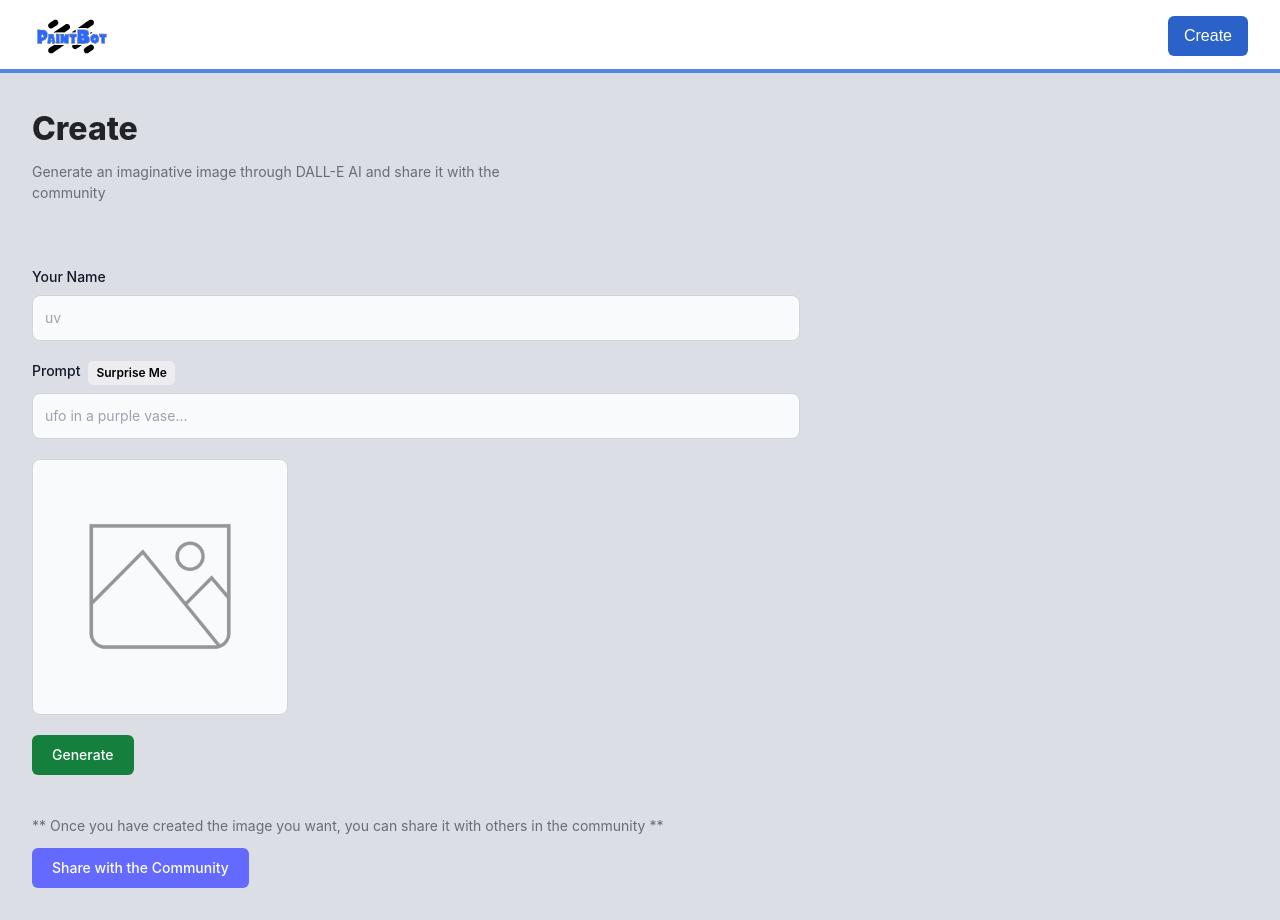
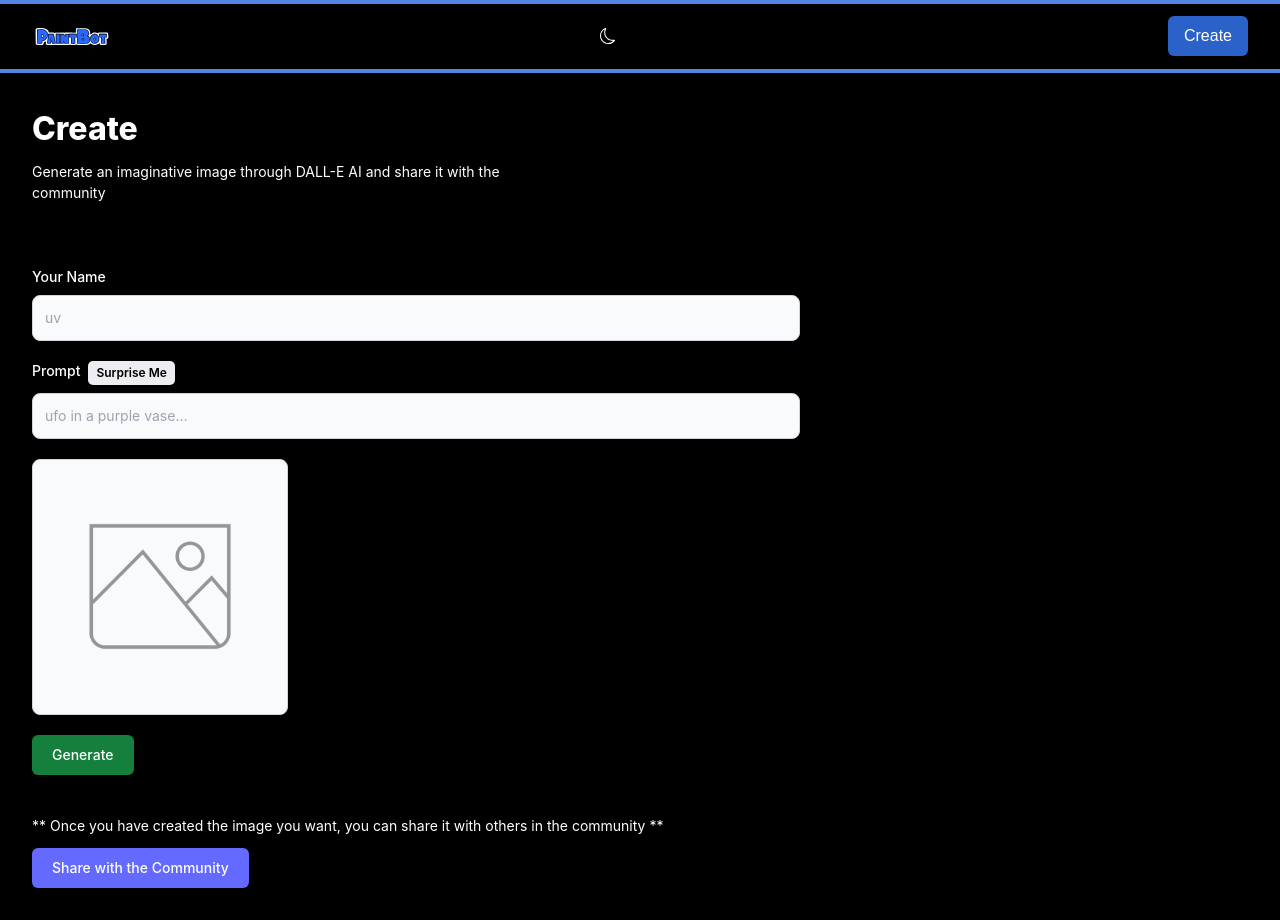
Before and after one commit to yuvrxj-afk/PaintBot, a React (Vite) app: page /create-post in a window 1280 px wide. Built offline with nearby package versions, Linux system fonts and the light colour scheme; a web font is replaced by a local one.

Commit message:
add dark mode and shimmer ui

```diff
--- a/src/App.jsx
+++ b/src/App.jsx
@@ -1,15 +1,46 @@
-import React from "react";
+import React,{useState,useContext} from "react";
 import { BrowserRouter, Link, Route, Routes } from "react-router-dom";
 import { logo } from "./assets";
 import { Home, CreatePost } from "./pages";
+import { ThemeContext, themes } from "./components/ThemeContext";
 
 const App = () => {
+  const [theme,setTheme]=useState(themes.light)
+  const toggleTheme = () => {
+    (theme===themes.light)?setTheme(themes.dark):setTheme(themes.light);
+  };
   return (
+      <ThemeContext.Provider value={{theme,toggleTheme}}>
       <BrowserRouter>
-      <header className="w-full flex justify-between items-center bg-[#ffffff] sm:px-8 px-4 py-3 border-y-4 border-x-0 border-b-[#5386e4] border-t-[#ffffff]">
+        <header className={`w-full flex justify-between items-center  sm:px-8 px-4 py-3 border-y-4 border-b-[#5386e4] border-t-[#5386e4] `}>
           <Link to="/">
             <img src={logo} alt="logo" className="w-20 h-15  object-contain" />
           </Link>
+          <span className={`w-20` } onClick={toggleTheme}>
+            {(theme===themes.light)?
+            <svg
+              xmlns="http://www.w3.org/2000/svg"
+              width="16"
+              height="16"
+              fill="currentColor"
+              className="bi bi-moon"
+              viewBox="0 0 16 16"
+            >
+              <path d="M6 .278a.768.768 0 0 1 .08.858 7.208 7.208 0 0 0-.878 3.46c0 4.021 3.278 7.277 7.318 7.277.527 0 1.04-.055 1.533-.16a.787.787 0 0 1 .81.316.733.733 0 0 1-.031.893A8.349 8.349 0 0 1 8.344 16C3.734 16 0 12.286 0 7.71 0 4.266 2.114 1.312 5.124.06A.752.752 0 0 1 6 .278zM4.858 1.311A7.269 7.269 0 0 0 1.025 7.71c0 4.02 3.279 7.276 7.319 7.276a7.316 7.316 0 0 0 5.205-2.162c-.337.042-.68.063-1.029.063-4.61 0-8.343-3.714-8.343-8.29 0-1.167.242-2.278.681-3.286z" />
+            </svg>
+            :
+            <svg
+              xmlns="http://www.w3.org/2000/svg"
+              width="16"
+              height="16"
+              fill="currentColor"
+              className="bi bi-sun"
+              viewBox="0 0 16 16"
+            >
+              <path d="M8 11a3 3 0 1 1 0-6 3 3 0 0 1 0 6zm0 1a4 4 0 1 0 0-8 4 4 0 0 0 0 8zM8 0a.5.5 0 0 1 .5.5v2a.5.5 0 0 1-1 0v-2A.5.5 0 0 1 8 0zm0 13a.5.5 0 0 1 .5.5v2a.5.5 0 0 1-1 0v-2A.5.5 0 0 1 8 13zm8-5a.5.5 0 0 1-.5.5h-2a.5.5 0 0 1 0-1h2a.5.5 0 0 1 .5.5zM3 8a.5.5 0 0 1-.5.5h-2a.5.5 0 0 1 0-1h2A.5.5 0 0 1 3 8zm10.657-5.657a.5.5 0 0 1 0 .707l-1.414 1.415a.5.5 0 1 1-.707-.708l1.414-1.414a.5.5 0 0 1 .707 0zm-9.193 9.193a.5.5 0 0 1 0 .707L3.05 13.657a.5.5 0 0 1-.707-.707l1.414-1.414a.5.5 0 0 1 .707 0zm9.193 2.121a.5.5 0 0 1-.707 0l-1.414-1.414a.5.5 0 0 1 .707-.707l1.414 1.414a.5.5 0 0 1 0 .707zM4.464 4.465a.5.5 0 0 1-.707 0L2.343 3.05a.5.5 0 1 1 .707-.707l1.414 1.414a.5.5 0 0 1 0 .708z" />
+            </svg>
+            }
+          </span>
 
           <Link
             to="/create-post"
@@ -18,13 +49,14 @@ const App = () => {
             Create
           </Link>
         </header>
-      <main className="sm:p-8 px-4 py-8 w-full bg-[#dbdee4] min-h-[calc(100vh-73px)]">
+        <main className={`sm:p-8 px-4 py-8 w-full  min-h-[calc(100vh-73px)]`}>
           <Routes>
-          <Route path="/" element={<Home />} />
-          <Route path="/create-post" element={<CreatePost />} />
+            <Route path="/" element={<Home/>} />
+            <Route path="/create-post" element={<CreatePost/>} />
           </Routes>
         </main>
       </BrowserRouter>
+      </ThemeContext.Provider>
   );
 };
 
--- a/src/components/FormField.jsx
+++ b/src/components/FormField.jsx
@@ -1,4 +1,5 @@
-import React from "react";
+import React,{useContext,useEffect} from "react";
+import {themes,ThemeContext} from "../components/ThemeContext"
 
 const FormField = ({
   labelName,
@@ -10,12 +11,23 @@ const FormField = ({
   isSurpriseMe,
   handleSurpriseMe,
 }) => {
+  const {theme,toggleTheme}=useContext(ThemeContext);
+  const body=document.body;
+  useEffect(()=>{
+    if(theme===themes.light){
+      body.classList.add("dark");
+      body.classList.remove("light");
+    }else{
+      body.classList.add("light");
+      body.classList.remove("dark");
+    }
+  },[theme])
   return (
     <div>
       <div className="flex item-center gap-2 mb-2">
         <label
           htmlFor={name}
-          className="block text-sm font-medium text-gray-900"
+          className="block text-sm font-medium "
         >
           {labelName}
         </label>
--- a/src/components/Loader.jsx
+++ b/src/components/Loader.jsx
@@ -1,12 +1,13 @@
 import React from 'react';
 
 const Loader = () => (
-  <div role="status">
-    <svg aria-hidden="true" className="inline mt-2 w-10 h-10 mr-2 text-gray-200 animate-spin fill-[#6469ff]" viewBox="0 0 100 101" fill="none" xmlns="http://www.w3.org/2000/svg">
-      <path d="M100 50.5908C100 78.2051 77.6142 100.591 50 100.591C22.3858 100.591 0 78.2051 0 50.5908C0 22.9766 22.3858 0.59082 50 0.59082C77.6142 0.59082 100 22.9766 100 50.5908ZM9.08144 50.5908C9.08144 73.1895 27.4013 91.5094 50 91.5094C72.5987 91.5094 90.9186 73.1895 90.9186 50.5908C90.9186 27.9921 72.5987 9.67226 50 9.67226C27.4013 9.67226 9.08144 27.9921 9.08144 50.5908Z" fill="currentColor" />
-      <path d="M93.9676 39.0409C96.393 38.4038 97.8624 35.9116 97.0079 33.5539C95.2932 28.8227 92.871 24.3692 89.8167 20.348C85.8452 15.1192 80.8826 10.7238 75.2124 7.41289C69.5422 4.10194 63.2754 1.94025 56.7698 1.05124C51.7666 0.367541 46.6976 0.446843 41.7345 1.27873C39.2613 1.69328 37.813 4.19778 38.4501 6.62326C39.0873 9.04874 41.5694 10.4717 44.0505 10.1071C47.8511 9.54855 51.7191 9.52689 55.5402 10.0491C60.8642 10.7766 65.9928 12.5457 70.6331 15.2552C75.2735 17.9648 79.3347 21.5619 82.5849 25.841C84.9175 28.9121 86.7997 32.2913 88.1811 35.8758C89.083 38.2158 91.5421 39.6781 93.9676 39.0409Z" fill="currentFill" />
-    </svg>
-  </div>
+  // <div role="status">
+  //   <svg aria-hidden="true" className="inline mt-2 w-10 h-10 mr-2 text-gray-200 animate-spin fill-[#6469ff]" viewBox="0 0 100 101" fill="none" xmlns="http://www.w3.org/2000/svg">
+  //     <path d="M100 50.5908C100 78.2051 77.6142 100.591 50 100.591C22.3858 100.591 0 78.2051 0 50.5908C0 22.9766 22.3858 0.59082 50 0.59082C77.6142 0.59082 100 22.9766 100 50.5908ZM9.08144 50.5908C9.08144 73.1895 27.4013 91.5094 50 91.5094C72.5987 91.5094 90.9186 73.1895 90.9186 50.5908C90.9186 27.9921 72.5987 9.67226 50 9.67226C27.4013 9.67226 9.08144 27.9921 9.08144 50.5908Z" fill="currentColor" />
+  //     <path d="M93.9676 39.0409C96.393 38.4038 97.8624 35.9116 97.0079 33.5539C95.2932 28.8227 92.871 24.3692 89.8167 20.348C85.8452 15.1192 80.8826 10.7238 75.2124 7.41289C69.5422 4.10194 63.2754 1.94025 56.7698 1.05124C51.7666 0.367541 46.6976 0.446843 41.7345 1.27873C39.2613 1.69328 37.813 4.19778 38.4501 6.62326C39.0873 9.04874 41.5694 10.4717 44.0505 10.1071C47.8511 9.54855 51.7191 9.52689 55.5402 10.0491C60.8642 10.7766 65.9928 12.5457 70.6331 15.2552C75.2735 17.9648 79.3347 21.5619 82.5849 25.841C84.9175 28.9121 86.7997 32.2913 88.1811 35.8758C89.083 38.2158 91.5421 39.6781 93.9676 39.0409Z" fill="currentFill" />
+  //   </svg>
+  // </div>
+            <div className="animate-pulse w-44 h-48 bg-slate-400 rounded-lg"></div>
 );
 
 export default Loader;
--- /dev/null
+++ b/src/components/ThemeContext.jsx
@@ -0,0 +1,8 @@
+import { createContext } from "react";
+
+export const themes={
+    dark:"dark",
+    light:"light"
+}
+
+export const ThemeContext=createContext({});
--- a/src/index.css
+++ b/src/index.css
@@ -4,6 +4,14 @@
 
 * {
     font-family: 'Inter', sans-serif;
+}
+.dark{
+    background-color: black;
+    color: #fff;
+}
+.light{
+    background-color: #ffffff;
+    color: #666e75;
 }
 
 @media screen and (min-width: 480px) {
--- a/src/pages/CreatePost.jsx
+++ b/src/pages/CreatePost.jsx
@@ -4,6 +4,9 @@ import { useNavigate } from 'react-router-dom';
 import { preview } from '../assets';
 import { getRandomPrompt } from '../utils';
 import { FormField, Loader } from '../components';
+import { useContext } from 'react';
+import { ThemeContext, themes } from '../components/ThemeContext';
+import { useEffect } from 'react';
 
 const CreatePost = () => {
   const navigate = useNavigate();
@@ -76,12 +79,22 @@ const CreatePost = () => {
       alert('Please generate an image with proper details');
     }
   };
-
+  const {theme,toggleTheme}=useContext(ThemeContext);
+  const body=document.body;
+  useEffect(()=>{
+    if(theme===themes.light){
+      body.classList.add("dark");
+      body.classList.remove("light");
+    }else{
+      body.classList.add("light");
+      body.classList.remove("dark");
+    }
+  },[theme])
   return (
-    <section className="max-w-7xl mx-auto">
+    <section className={`max-w-7xl mx-auto`}>
       <div>
-        <h1 className="font-extrabold text-[#222328] text-[32px]">Create</h1>
-        <p className="mt-2 text-[#666e75] text-[14px] max-w-[500px]">Generate an imaginative image through DALL-E AI and share it with the community</p>
+        <h1 className={`font-extrabold  text-[32px]`}>Create</h1>
+        <p className="mt-2  text-[14px] max-w-[500px]">Generate an imaginative image through DALL-E AI and share it with the community</p>
       </div>
 
       <form className="mt-16 max-w-3xl" onSubmit={handleSubmit}>
@@ -106,7 +119,7 @@ const CreatePost = () => {
             handleSurpriseMe={handleSurpriseMe}
           />
 
-          <div className="relative bg-gray-50 border border-gray-300 text-gray-900 text-sm rounded-lg focus:ring-blue-500 focus:border-blue-500 w-64 p-3 h-64 flex justify-center items-center">
+          <div className="relative bg-gray-50 border border-gray-300  text-sm rounded-lg focus:ring-blue-500 focus:border-blue-500 w-64 p-3 h-64 flex justify-center items-center">
             {form.photo ? (
               <img
                 src={form.photo}
@@ -140,7 +153,7 @@ const CreatePost = () => {
         </div>
 
         <div className="mt-10">
-          <p className="mt-2 text-[#666e75] text-[14px]">** Once you have created the image you want, you can share it with others in the community **</p>
+          <p className="mt-2  text-[14px]">** Once you have created the image you want, you can share it with others in the community **</p>
           <button
             type="submit"
             className="mt-3 text-white bg-[#6469ff] font-medium rounded-md text-sm w-full sm:w-auto px-5 py-2.5 text-center"
--- a/src/pages/Home.jsx
+++ b/src/pages/Home.jsx
@@ -1,16 +1,28 @@
-import React, { useState, useEffect } from "react";
+import React, { useState, useEffect, useContext } from "react";
 import { Card, Loader, FormField } from "../components";
-
+import { ThemeContext,themes } from "../components/ThemeContext";
 const RenderCards = ({ data, title }) => {
   if (data?.length > 0) {
     return data.map((post) => <Card key={post._id} {...post} />);
   }
+  const {theme,toggleTheme}=useContext(ThemeContext);
+  const body=document.body;
+  useEffect(()=>{
+    if(theme===themes.light){
+      body.classList.add("dark");
+      body.classList.remove("light");
+    }else{
+      body.classList.add("light");
+      body.classList.remove("dark");
+    }
+  },[theme])
   return (
     <h2 className="mt-5 font-bold text-[#4979ff] text-xl uppercase">{title}</h2>
-  );
-};
+    );
+  };
 
-const Home = () => {
+  const Home = () => {
+  const {message}=useContext(ThemeContext);
   const [loading, setLoading] = useState(false);
   const [allPosts, setAllPosts] = useState(null);
 
@@ -58,13 +70,14 @@ const Home = () => {
       }, 500)
     );
   };
+  const {theme,toggleTheme} = useContext(ThemeContext);
   return (
-    <section className="max-w-7xl mx-auto">
+    <section className={`max-w-7xl mx-auto`}>
       <div>
-        <h1 className="font-extrabold text-[#222328] font-mono text-[32px]">
+        <h1 className={`font-extrabold font-mono text-[32px]`}>
           The Community Showcase
         </h1>
-        <p className="mt-2 text-[#656e75] text-[16px] max-w[500px]">
+        <p className={`mt-2 text-[16px] max-w[500px] ${message}`}>
           Browse through a collection of imaginative and visually stunning
           images/creations generated by PaintBot using DALL-E AI
         </p>
@@ -83,8 +96,10 @@ const Home = () => {
 
       <div className="mt-18">
         {loading ? (
-          <div className="flex justify-center items-center mt-4">
-            <Loader />
+          <div className="flex flex-wrap justify-center gap-5 mt-5">
+            <Loader /><Loader /><Loader />
+            <Loader /><Loader /><Loader />
+            <Loader /><Loader /><Loader />
           </div>
         ) : (
           <>
```
Lines whose indentation alone changed are shown as unchanged.
